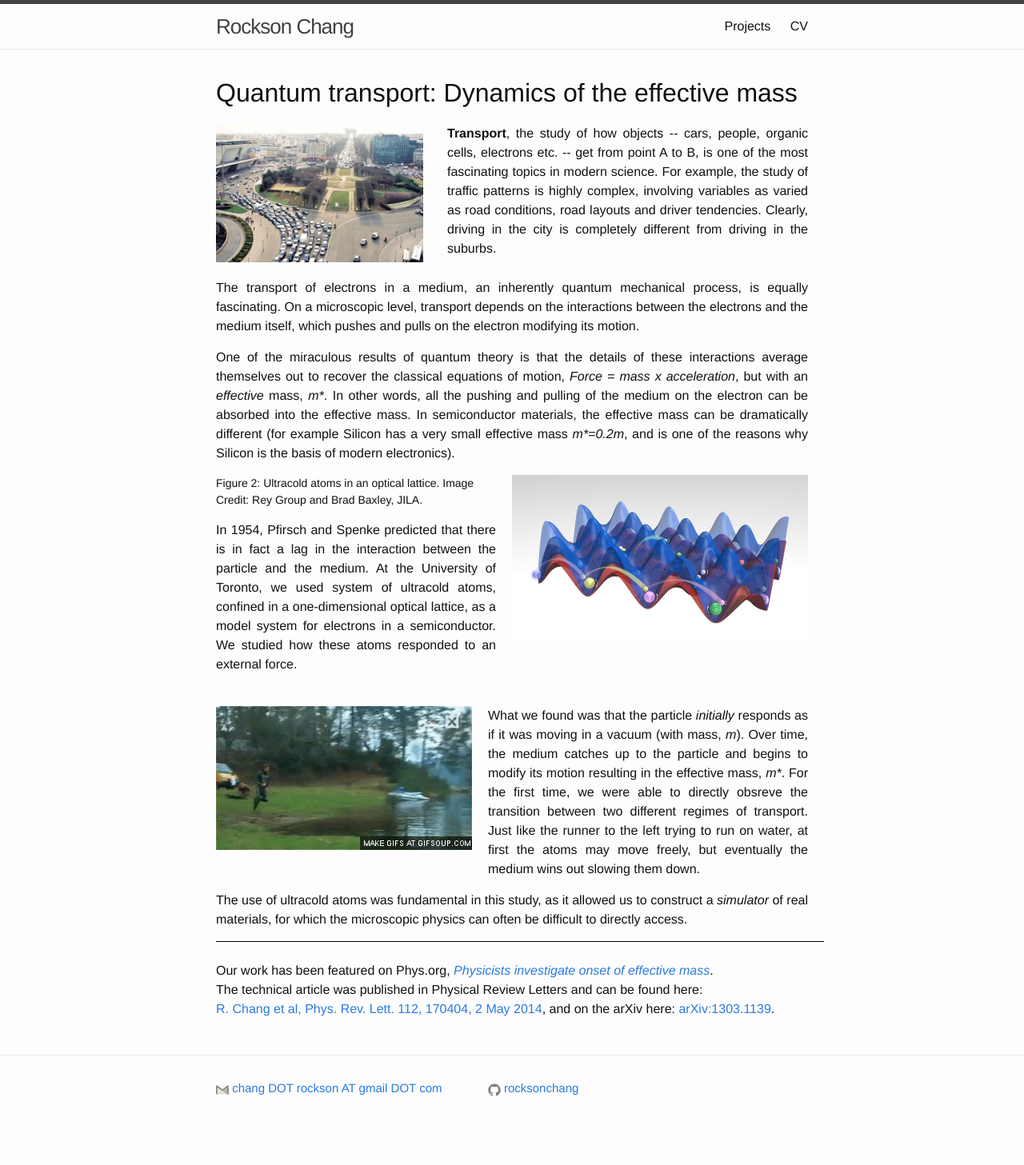
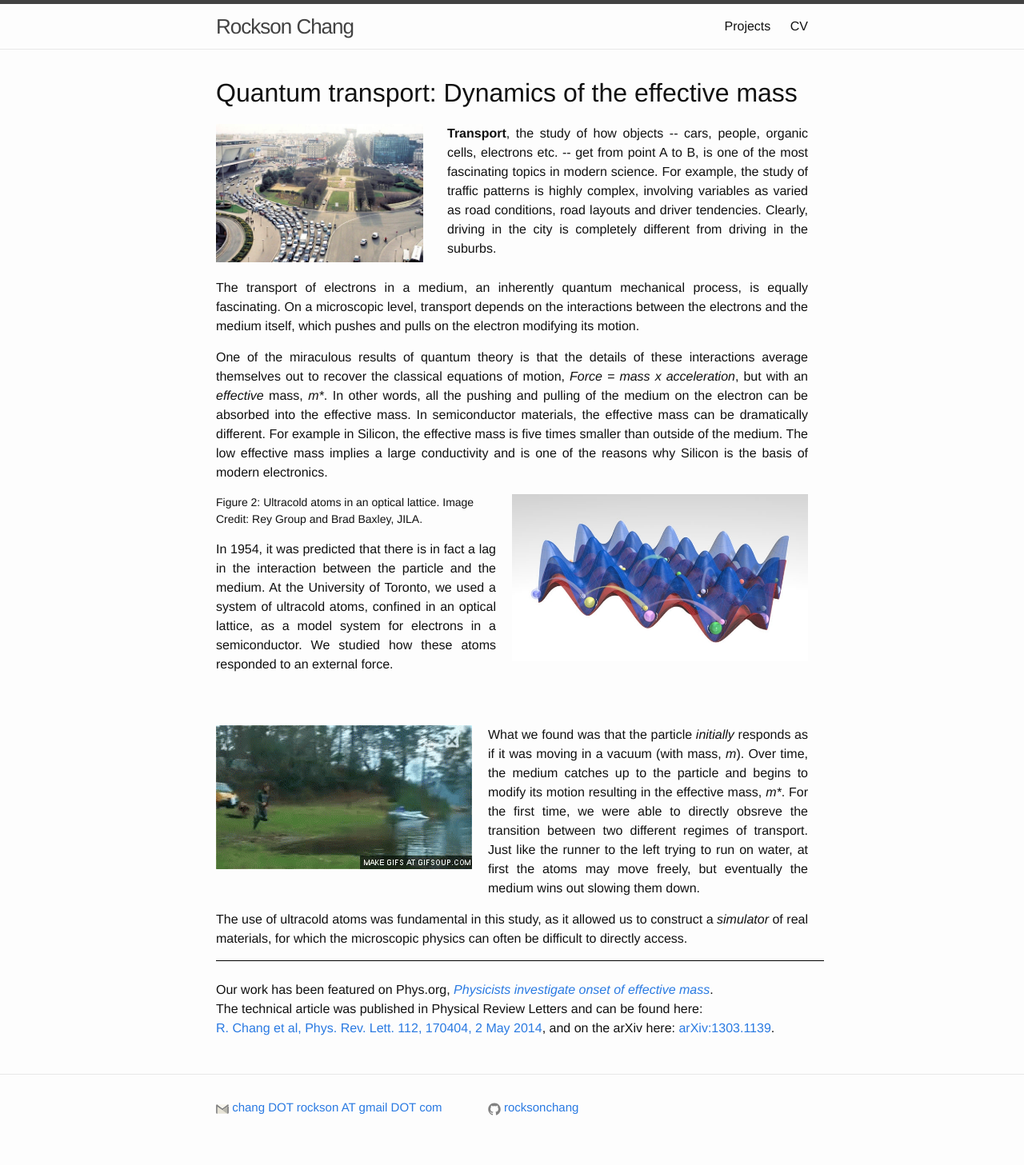
Before and after one commit to rocksonchang/rocksonchang.github.io, a Jekyll site: the page built from projects/effective-mass.html, in a window 1280 px wide. Shown: the whole page at 80% size. Built offline with Jekyll 4.4.1, drawn with Linux system fonts in a browser that asks for light colours; before the commit the page ends 1433 px from its top, so only the background shows below that.

Commit message:
Polish 2

```diff
--- a/projects/effective-mass.html
+++ b/projects/effective-mass.html
@@ -17,7 +17,7 @@
 	</p>
 
 	<p align="justify">
-    One of the miraculous results of quantum theory is that the details of these interactions average themselves out to recover the classical equations of motion, <i>Force = mass x acceleration</i>, but with an <i>effective</i> mass, <i>m*</i>.  In other words, all the pushing and pulling of the medium on the electron can be absorbed into the effective mass.  In semiconductor materials, the effective mass can be dramatically different (for example Silicon has a very small effective mass <i>m*=0.2m</i>, and is one of the reasons why Silicon is the basis of modern electronics).
+    One of the miraculous results of quantum theory is that the details of these interactions average themselves out to recover the classical equations of motion, <i>Force = mass x acceleration</i>, but with an <i>effective</i> mass, <i>m*</i>.  In other words, all the pushing and pulling of the medium on the electron can be absorbed into the effective mass.  In semiconductor materials, the effective mass can be dramatically different.  For example in Silicon, the effective mass is five times smaller than outside of the medium.  The low effective mass implies a large conductivity and is one of the reasons why Silicon is the basis of modern electronics.
 	</p>
 
 	<figure>
@@ -26,7 +26,7 @@
 	</figure>
 
 	<p align="justify">
-	In 1954, Pfirsch and Spenke predicted that there is in fact a lag in the interaction between the particle and the medium. At the University of Toronto, we used system of ultracold atoms, confined in a one-dimensional optical lattice, as a model system for electrons in a semiconductor.  We studied how these atoms responded to an external force.
+	In 1954, it was predicted that there is in fact a lag in the interaction between the particle and the medium. At the University of Toronto, we used a system of ultracold atoms, confined in an optical lattice, as a model system for electrons in a semiconductor.  We studied how these atoms responded to an external force.
 	</p>
 
 	<div style="clear:both;"></div>
```
